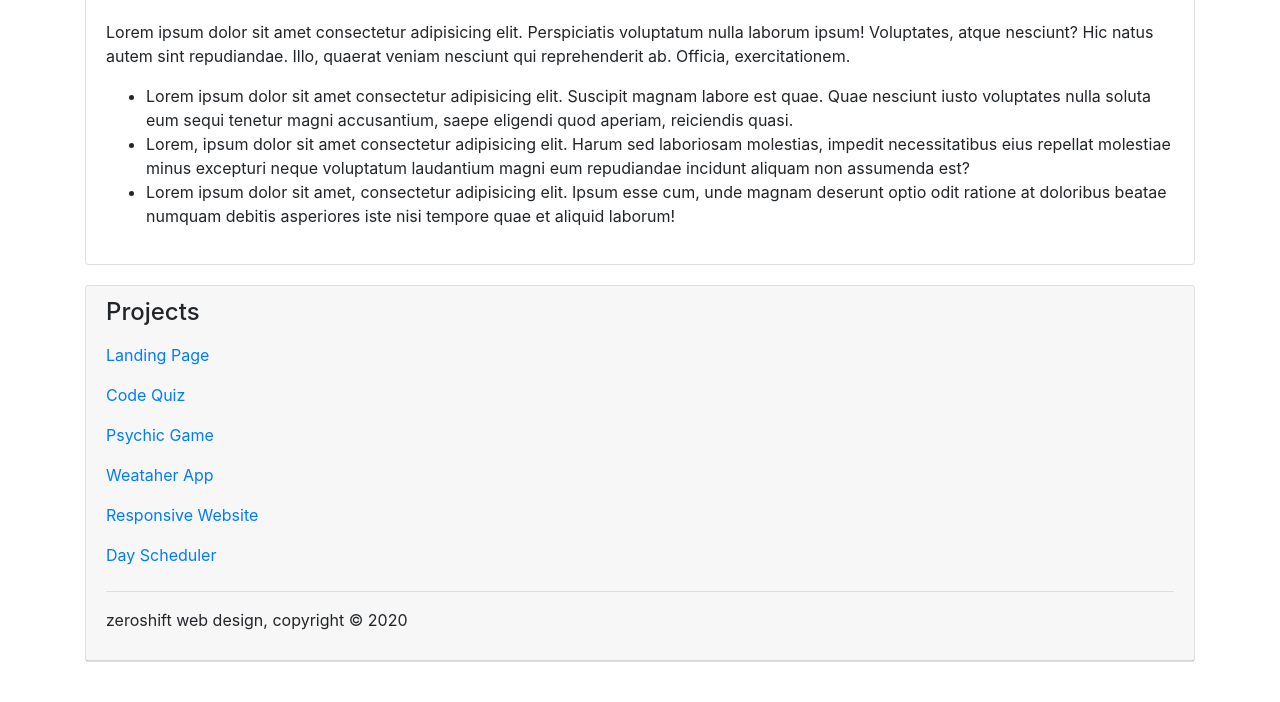
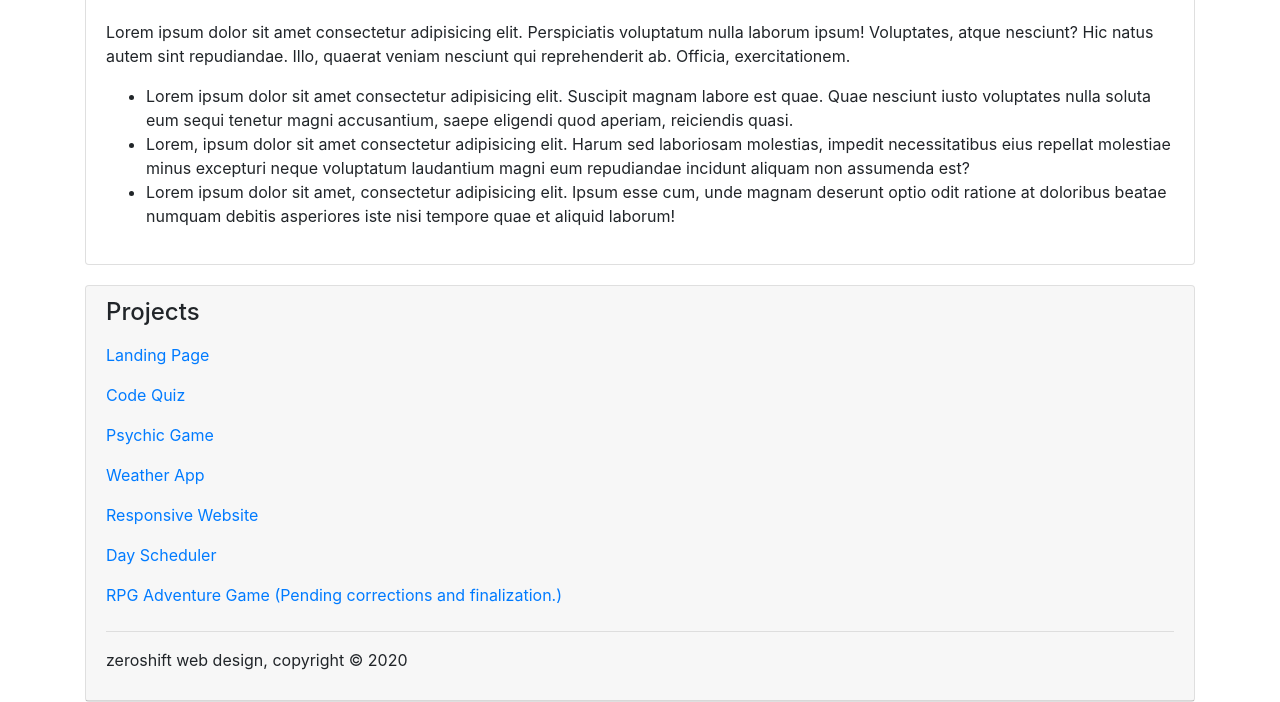
Before and after one commit to Richard-Biala/Basic-Portfolio, a plain HTML site: page experience.html in a window 1280 px wide. Shown: the part 542-1244 px from the top of the page. Before the commit the page ends 1204 px from the top, so only its background shows below. Drawn offline with nearby package versions, Linux system fonts and the light colour scheme.

Commit message:
Group Project Added

```diff
--- a/experience.html
+++ b/experience.html
@@ -103,7 +103,7 @@
             <a class="nav-link" href="https://richard-biala.github.io/Psychic-Game/">Psychic Game</a>
           </li>
           <li class="nav-item">
-            <a class="nav-link" href="https://richard-biala.github.io/weatherApp/">Weataher App</a>
+            <a class="nav-link" href="https://richard-biala.github.io/weatherApp/">Weather App</a>
           </li>
           <li class="nav-item">
             <a class="nav-link" href="https://richard-biala.github.io/Responsive-Portfolio1/index.html">Responsive
@@ -111,6 +111,9 @@
           </li>
           <li class="nav-item">
             <a class="nav-link" href="https://richard-biala.github.io/Daily-Wrk-Sched/">Day Scheduler</a>
+          </li>
+          <li class="nav-item">
+            <a class="nav-link" href="https://fin-phantasy.herokuapp.com/">RPG Adventure Game (Pending corrections and finalization.)</a>
           </li>
         </ul>
         <hr>
```
